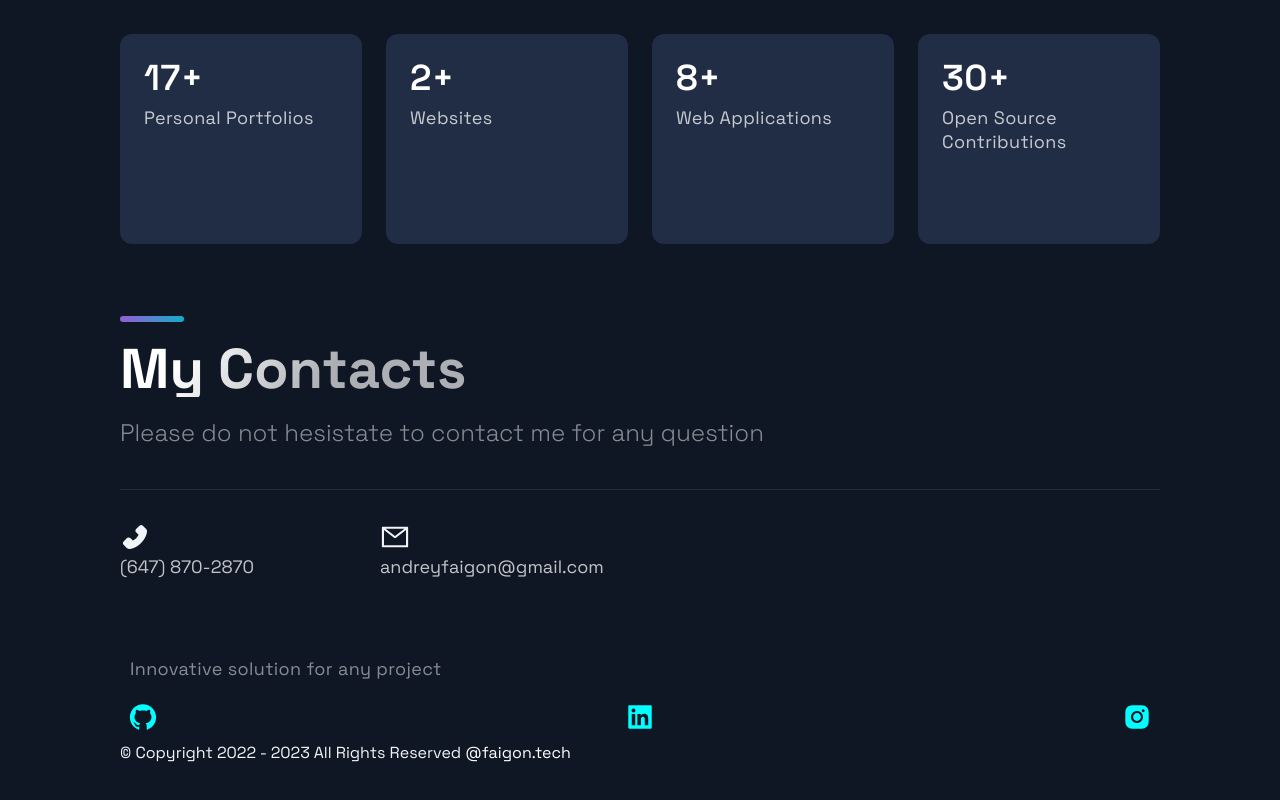
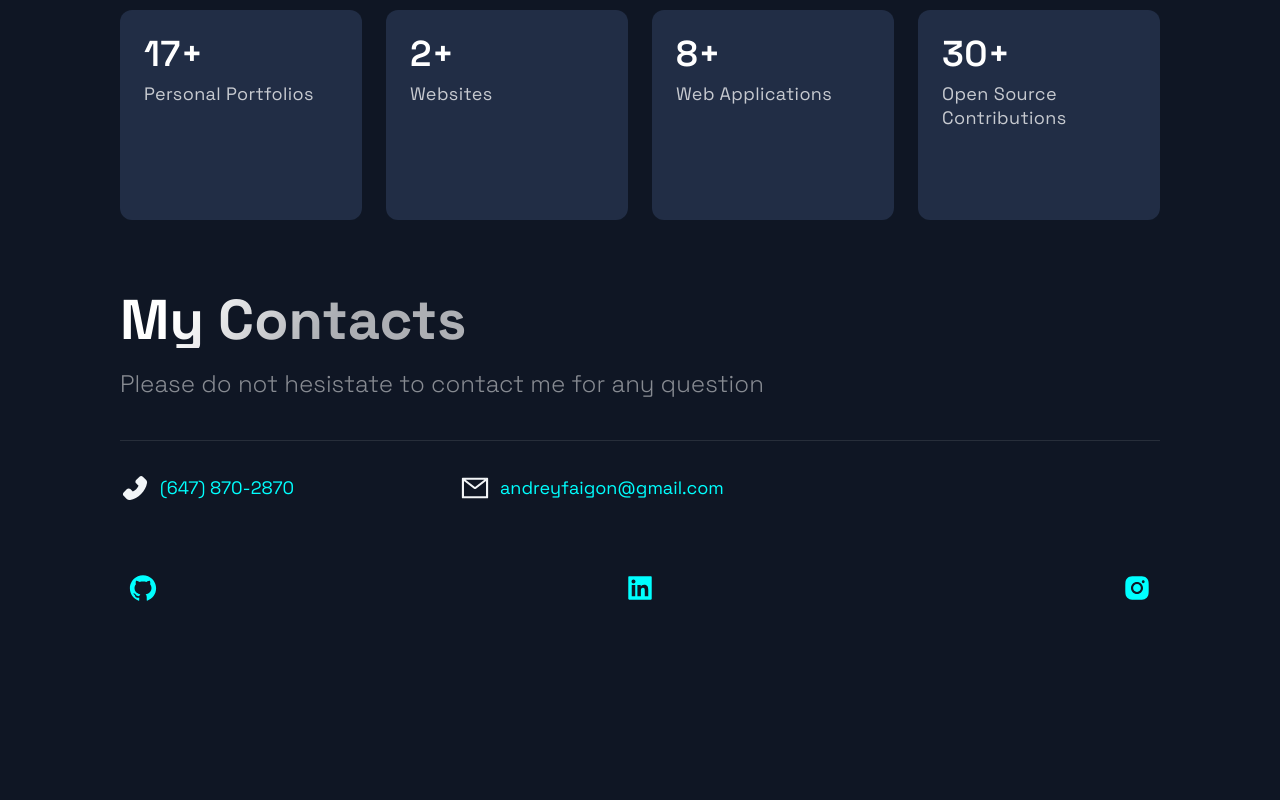
Before and after one commit to nitro3000/portfolio_website-STARTER, a Next.js app: page / in a window 1280 px wide. Shown: the part 4503-5303 px from the top of the page. After the commit the page ends 5168 px from the top, so only its background shows below. Built offline with nearby package versions, Linux system fonts and the light colour scheme.

Commit message:
changes in Footer

```diff
--- a/src/components/Acomplishments/Acomplishments.js
+++ b/src/components/Acomplishments/Acomplishments.js
@@ -9,7 +9,7 @@ import { AcomplishmentsData } from '../../constants/constants';
 
 const Acomplishments = () => (
   <Section id="Acomplishments">
-    <SectionDivider/> <br/>
+    {/* <SectionDivider/> <br/> */}
     <SectionTitle>Acomplishments</SectionTitle>
     <Boxes>
       {AcomplishmentsData.map((card, index)=>(
--- a/src/components/Contacts/Contacts.js
+++ b/src/components/Contacts/Contacts.js
@@ -5,7 +5,7 @@ import { LinkItem, LinkList, LinkColumn } from './ContactsStyles';
 
 const Contacts = () =>  (
 <Section id="contacts">
-  <SectionDivider/><br/>
+  {/* <SectionDivider/><br/> */}
   <SectionTitle>My Contacts</SectionTitle>
   <SectionText>
 Please do not hesistate to contact me for any question
--- a/src/components/Contacts/ContactsStyles.js
+++ b/src/components/Contacts/ContactsStyles.js
@@ -134,15 +134,17 @@ export const ListIcon = styled.img`
 export const LinkItem = styled.a`
 	font-size: 18px;
 	line-height: 30px;
-	color: rgba(255, 255, 255, 0.75);
+	color: rgba(0, 255, 255);
 	margin-bottom: 16px;
 	transition: .3s ease;
 	position: relative;
-	left: 0;
+	left: 10px;
 
 	&:hover {
-		color: #fff;
-		left: 6px;
+    font-size: 20px;
+		color: rgba(255, 255, 255, 0.8);
+		left: 10px;
+
 	}
 
 	@media ${props => props.theme.breakpoints.md} {
@@ -162,7 +164,7 @@ export const LinkItem = styled.a`
 export const LinkList = styled.ul`
 	border-top: 1px solid rgba(255, 255, 255, 0.1);
   display: grid;
-	grid-template-columns: repeat(3, minmax(85px, 220px));
+	grid-template-columns: repeat(2, minmax(85px, 300px));
 	gap: 40px;
   padding: 40px 0 28px;
 
@@ -184,8 +186,8 @@ export const LinkList = styled.ul`
 
 export const LinkColumn = styled.div`
 	display: flex;
-	flex-direction: column;
-	max-width: 220px;
+	flex-direction: row;
+	max-width: 300px;
 	width: 100%;
 `
 export const LinkTitle = styled.h4`
--- a/src/components/Footer/Footer.js
+++ b/src/components/Footer/Footer.js
@@ -7,22 +7,13 @@ import { CompanyContainer, FooterWrapper, LinkColumn, LinkItem, LinkList, LinkTi
 const Footer = () => {
   return (
     <FooterWrapper>
-      {/* <LinkList>
-      <LinkColumn>
-      <LinkTitle>Call</LinkTitle>
-      <LinkItem href='tel:647-870-2870'>(647)870-2870</LinkItem>
-      </LinkColumn>
-      <LinkColumn>
-      <LinkTitle>Email</LinkTitle>
-      <LinkItem href='mailto:andreyfaigon@gmail.com'>andreyfaigon@gmail.com</LinkItem>
-      </LinkColumn>
-      </LinkList> */}
 
-      <SocialIconsContainer>
+
+      {/* <SocialIconsContainer>
         <CompanyContainer>
           <Slogan>Innovative solution for any project</Slogan>
         </CompanyContainer>
-      </SocialIconsContainer>
+      </SocialIconsContainer> */}
 
       <SocialIconsContainer>
         <SocialIcons href='https://github.com/nitro3000'>
@@ -35,7 +26,7 @@ const Footer = () => {
         <AiFillInstagram size="3rem"/>
       </SocialIcons>
       </SocialIconsContainer>
-      <footer>&copy; Copyright 2022 - {new Date(). getFullYear() }  All Rights Reserved <a style={{color: 'white'}} href='https://faigon.tech'>@faigon.tech</a></footer>
+      {/* <footer>&copy; Copyright 2022 - {new Date(). getFullYear() }  All Rights Reserved <a style={{color: 'white'}} href='https://faigon.tech'>@faigon.tech</a></footer> */}
     </FooterWrapper>
   );
 };
```
